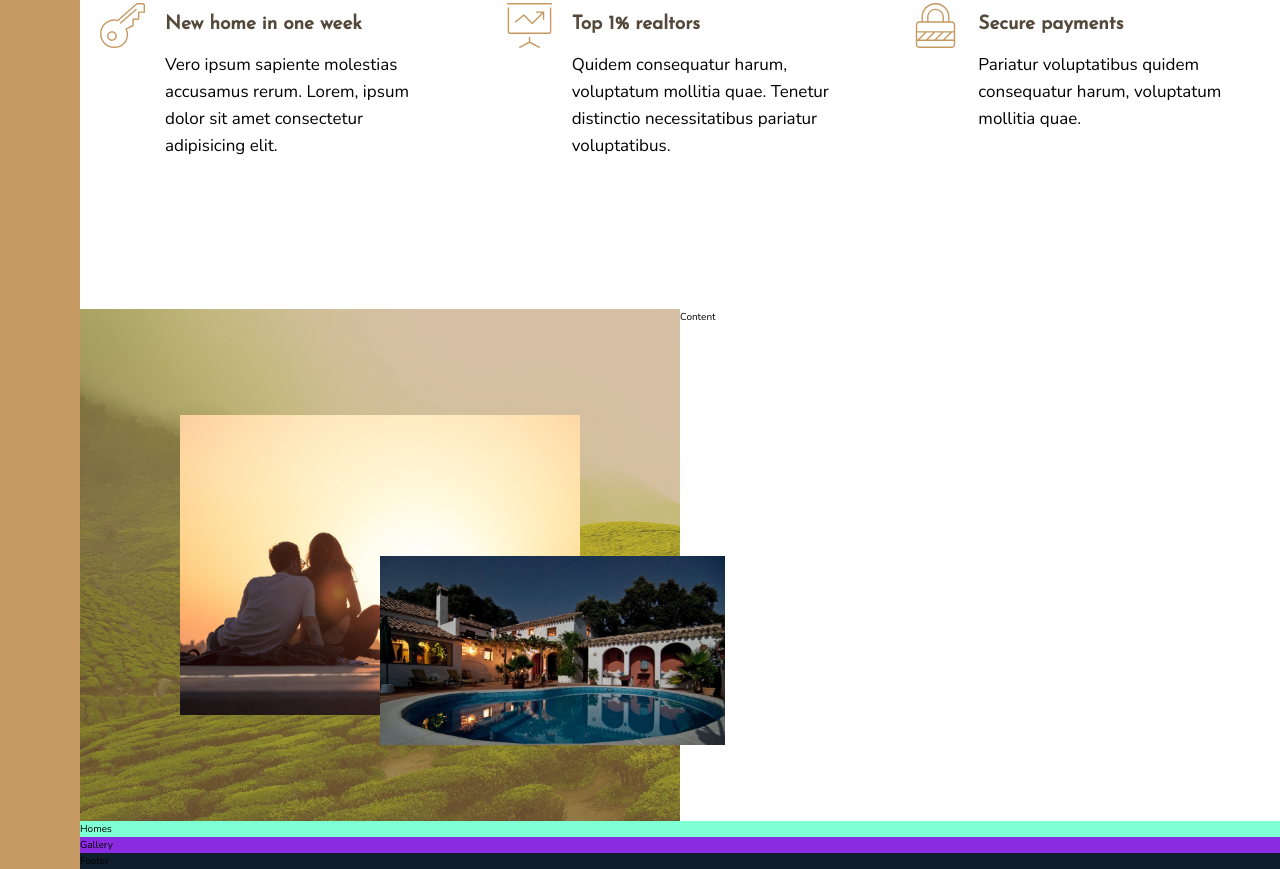
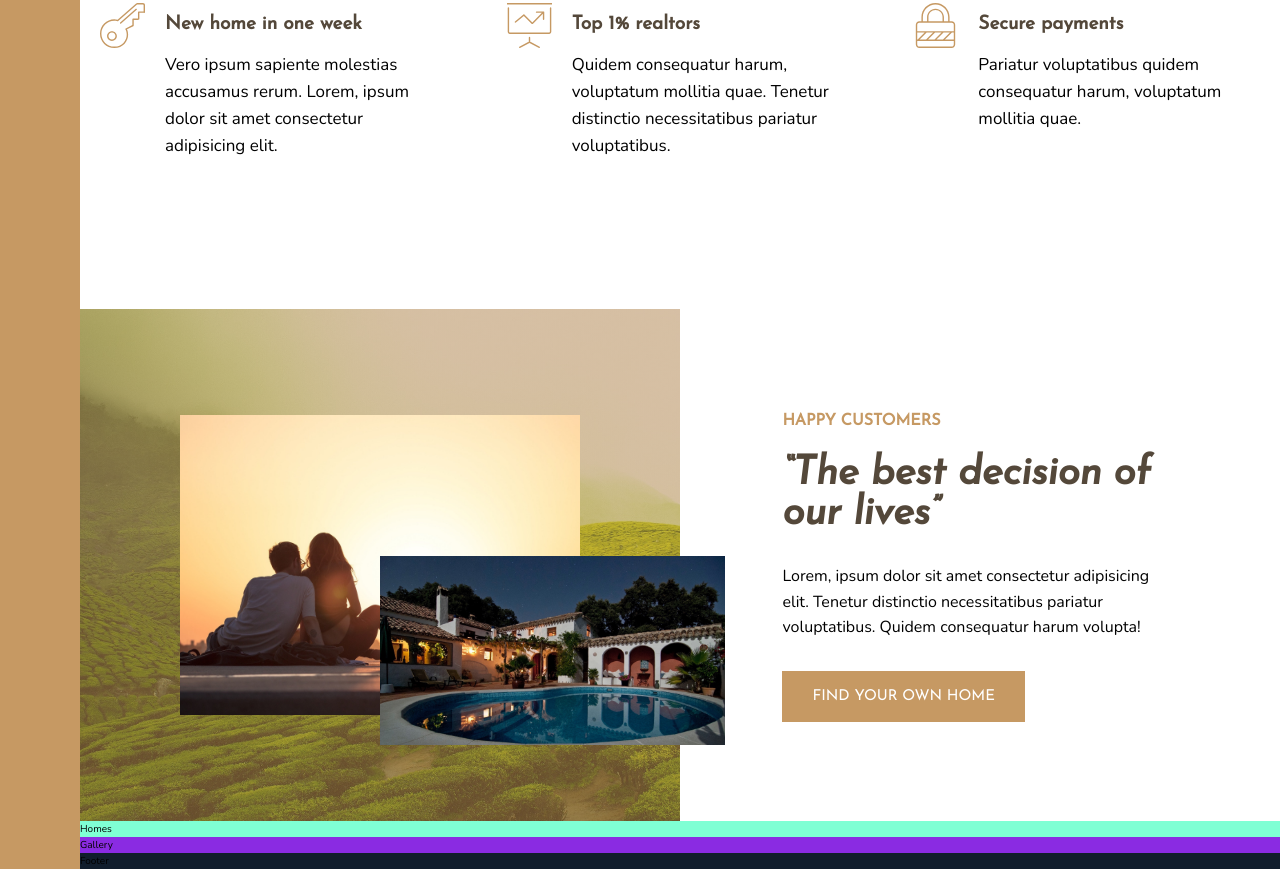
Before and after one commit to arnameti/NexterCSSGrid2, a website: page index.html in a window 1280 px wide. Shown: the part 949-1818 px from the top of the page. Drawn offline with nearby package versions, Linux system fonts and the light colour scheme.

Commit message:
Building the Story Section Part 2

```diff
--- a/app/scss/components/_btn.scss
+++ b/app/scss/components/_btn.scss
@@ -0,0 +1,15 @@
+.btn {
+  font-family: var(--font-display);
+  border: none;
+  border-radius: 0;
+  font-size: 1.5rem;
+  text-transform: uppercase;
+  padding: 1.8rem 3rem;
+  background-color: var(--clr-primary);
+  color: #fff;
+
+  &:link,
+  &:hover {
+    background-color:var(--clr-primary-dark);
+  }
+}
--- a/app/scss/layout/_story.scss
+++ b/app/scss/layout/_story.scss
@@ -30,6 +30,21 @@
 }
 
 .story__content {
+  grid-column: col-start 5 / full-end;
+  padding: 6rem 8vw;
 
-  grid-column: col-start 5 / full-end;
+  display: flex;
+  flex-direction: column;
+  justify-content: center;
+  align-items: start;
+
+  .heading-2::first-letter {
+    text-transform: capitalize;
+  }
 }
+
+.story {
+  &__text {
+    font-size: 1.6rem;
+  }
+}
--- a/index.html
+++ b/index.html
@@ -86,7 +86,14 @@
       <img src="img/story-2.jpeg" alt="Picture 1" class="story__img--2">
     </div>
 
-    <div class="story__content">Content</div>
+    <div class="story__content">
+      <h4 class="heading-3 mb-sm">happy customers</h4>
+      <h2 class="heading-2 heading-2--dark mb-md">&ldquo;the best decision of our lives&rdquo;</h2>
+      <p class="story__text mb-md">
+        Lorem, ipsum dolor sit amet consectetur adipisicing elit. Tenetur distinctio necessitatibus pariatur voluptatibus. Quidem consequatur harum volupta!
+      </p>
+      <button class="btn">Find your own home</button>
+    </div>
 
     <div class="homes">Homes</div>
 
```
Also changed, not shown: dist/style.css, 1 other file.
